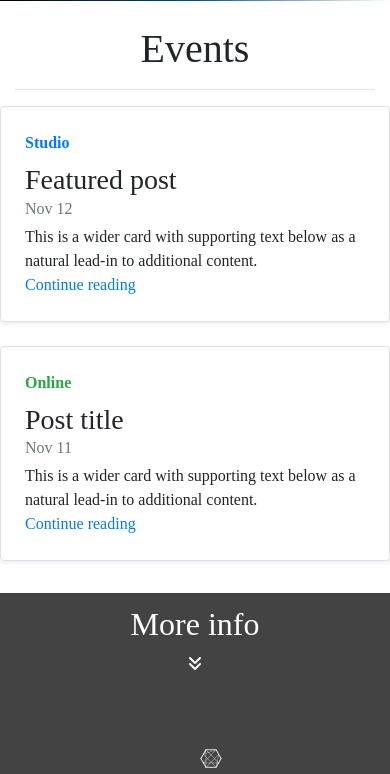
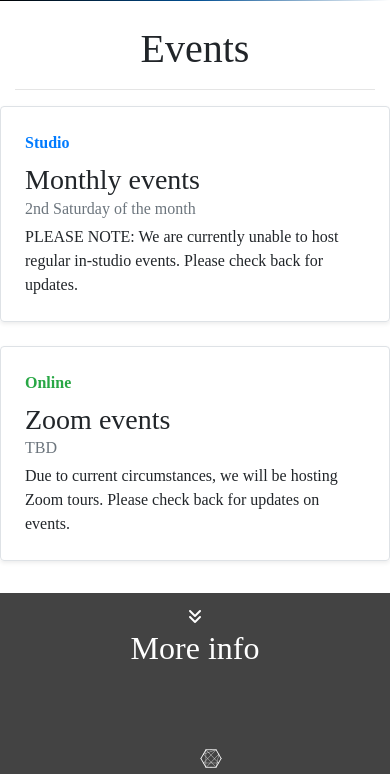
Before and after one commit to Code-Institute-Submissions/redfox_studios, a Django app: page /about in a window 390 px wide. Shown: the part 925-1699 px from the top of the page. Run offline with Django 3.2, Linux system fonts and the light colour scheme; some libraries are stand-ins or nearby versions; some web fonts are replaced.

```diff
--- a/about/templates/about/about.html
+++ b/about/templates/about/about.html
@@ -132,12 +132,12 @@
       <div class="row g-0 border rounded overflow-hidden flex-md-row mb-4 shadow-sm h-md-250 position-relative">
         <div class="col p-4 d-flex flex-column position-static">
           <strong class="d-inline-block mb-2 text-primary">Studio</strong>
-          <h3 class="mb-0">Featured post</h3>
-          <div class="mb-1 text-muted">Nov 12</div>
-          <p class="card-text mb-auto">This is a wider card with supporting text below as a natural lead-in to additional content.</p>
-          <a href="#" class="stretched-link">Continue reading</a>
+          <h3 class="mb-0">Monthly events</h3>
+          <div class="mb-1 text-muted">2nd Saturday of the month</div>
+          <p class="card-text mb-auto">PLEASE NOTE: We are currently unable to host regular in-studio events.  Please check back for updates.</p>
+
         </div>
-        <div class="col-auto d-none d-lg-block">
+        <div class="d-none d-lg-block">
           <img src="media/content/event.jpg" alt="Market Stall" height="225" width="225">
         </div>
       </div>
@@ -146,12 +146,11 @@
       <div class="row g-0 border rounded overflow-hidden flex-md-row mb-4 shadow-sm h-md-250 position-relative">
         <div class="col p-4 d-flex flex-column position-static">
           <strong class="d-inline-block mb-2 text-success">Online</strong>
-          <h3 class="mb-0">Post title</h3>
-          <div class="mb-1 text-muted">Nov 11</div>
-          <p class="mb-auto">This is a wider card with supporting text below as a natural lead-in to additional content.</p>
-          <a href="#" class="stretched-link">Continue reading</a>
+          <h3 class="mb-0">Zoom events</h3>
+          <div class="mb-1 text-muted">TBD</div>
+          <p class="mb-auto">Due to current circumstances, we will be hosting Zoom tours.  Please check back for updates on events.</p>
         </div>
-        <div class="col-auto d-none d-lg-block">
+        <div class="d-none d-lg-block">
           <img src="media/content/zoomevent.jpg" alt="Market Stall" height="225" width="225">
         </div>
       </div>
--- a/templates/base.html
+++ b/templates/base.html
@@ -185,15 +185,16 @@
 
 
 <footer class="footer text-center">
-    <div class="row">
+
+      <div class="row">
         <div class="col-12">
-            <h2>More info</h2>
+            <i class="fas fa-angle-double-down"></i>
         </div>
     </div>
 
     <div class="row">
         <div class="col-12">
-            <i class="fas fa-angle-double-down"></i>
+            <h2>More info</h2>
         </div>
     </div>
 
```
